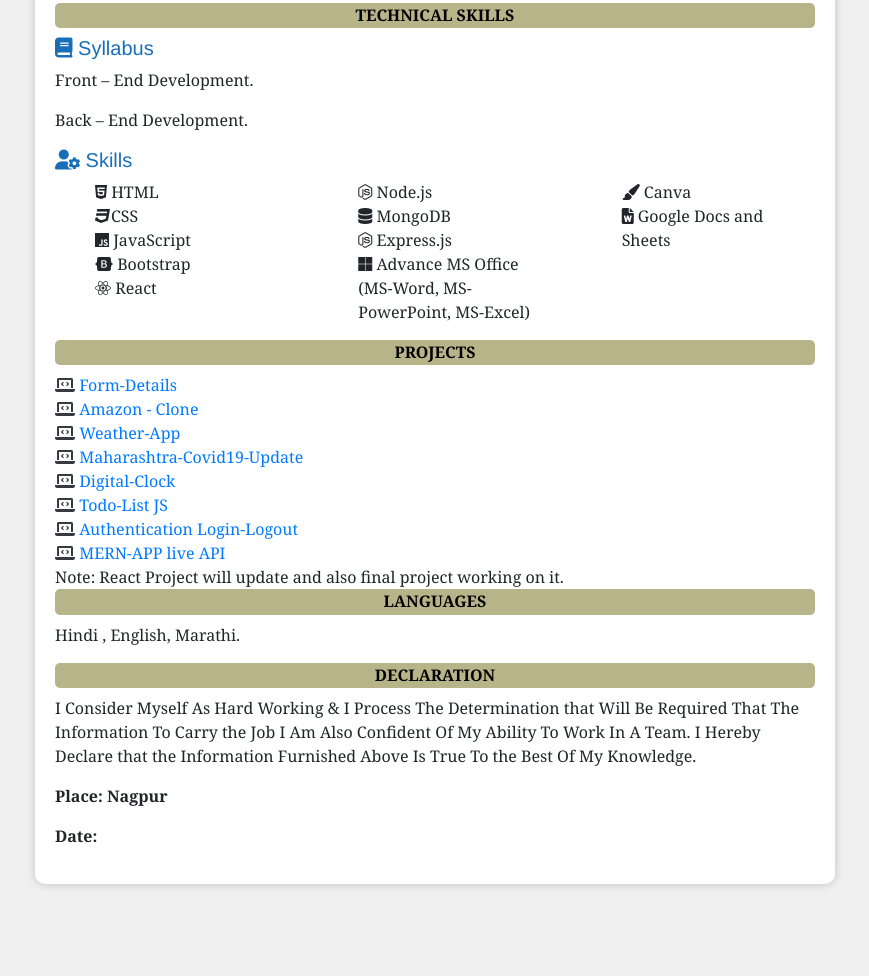
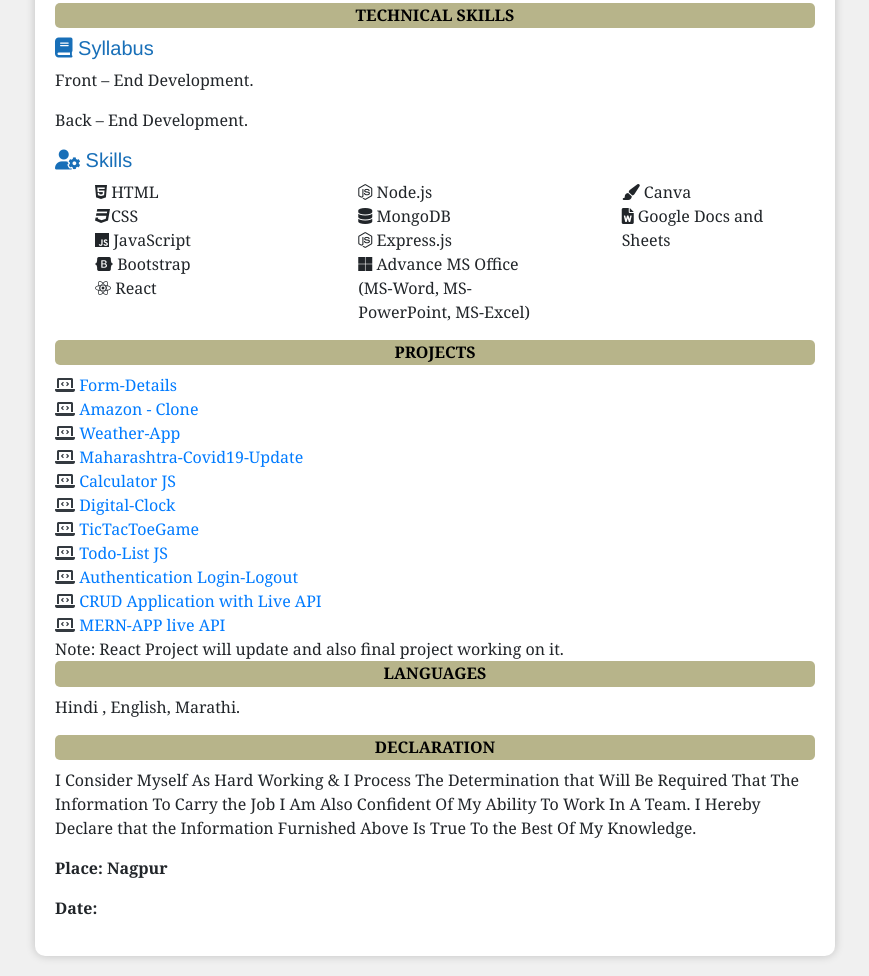
Before and after one commit to PRATIKSHAGODBOLE/Resume, a plain HTML site: page index.html in a window 1280 px wide. Shown: the part 1221-2197 px from the top of the page, without its empty margins (205-1074 px from the left). Before the commit the page ends 2125 px from the top, so only its background shows below. Drawn offline with nearby package versions, Linux system fonts and the light colour scheme.

Commit message:
add new file

```diff
--- a/index.html
+++ b/index.html
@@ -208,9 +208,14 @@ ul{
                 <a href="https://weatherapplication1234.netlify.app/" target="_blank"><i class="fas fa-laptop-code text-dark"></i> Weather-App</a></li><br>
                 <a href="https://maharashtrastateapi.netlify.app/" target="_blank"><i class="fas fa-laptop-code text-dark"></i> Maharashtra-Covid19-Update</a></li><br>
 
+                <a href="https://calculatorpratiksha.netlify.app/ " target="_blank"><i class="fas fa-laptop-code text-dark"></i> Calculator JS</a></li><br>
                 <a href="https://pratikshadigitalclock.netlify.app/ " target="_blank"><i class="fas fa-laptop-code text-dark"></i> Digital-Clock</a></li><br>
+
+                <a href="https://tictactoegamepratiksha.netlify.app/ " target="_blank"><i class="fas fa-laptop-code text-dark"></i> TicTacToeGame</a></li><br>
+
                 <a href="https://pratikshagodbole.github.io/To-doProject.github.io/" target="_blank"><i class="fas fa-laptop-code text-dark"></i> Todo-List JS </a></li><br>
                 <a href="https://authenticationflipkart.netlify.app/" target="_blank"><i class="fas fa-laptop-code text-dark"></i> Authentication Login-Logout</a></li><br>
+                <a href="https://studentrecordliveapi.netlify.app/" target="_blank"><i class="fas fa-laptop-code text-dark"></i> CRUD Application with Live API</a></li><br>
                 <a href="https://mernstack-finalproject.netlify.app/" target="_blank"><i class="fas fa-laptop-code text-dark"></i> MERN-APP live API</a></li><br>
 
                 Note: React Project will update and also final project working on it.
```
